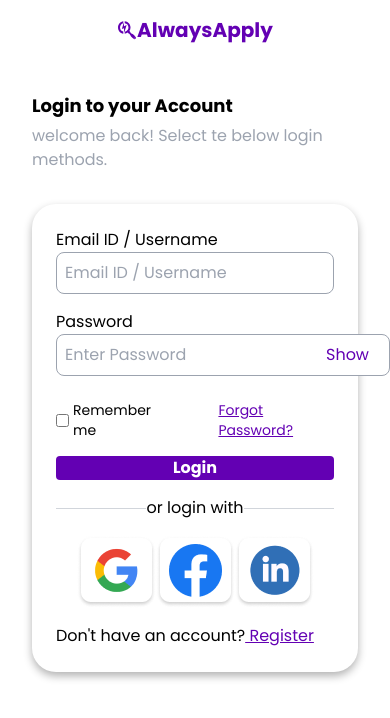
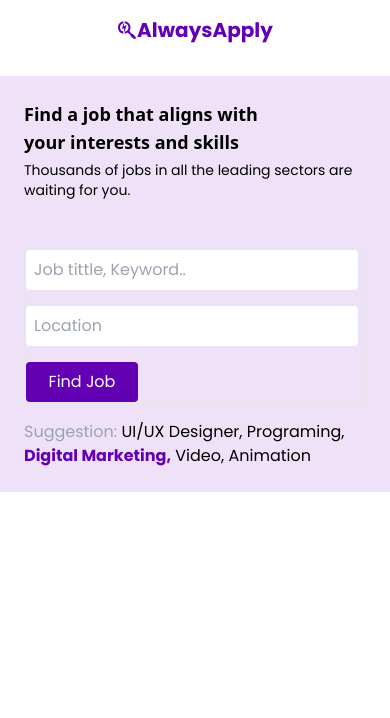
Before and after one commit to segnitsega/job_portal, a React (Vite) app: page / in a window 390 px wide. Shown: the top 718 px of the page. Built offline with nearby package versions, Linux system fonts and the light colour scheme; a web font is replaced by a local one.

Commit message:
added responsiveness to Header component for mobile devices

```diff
--- a/src/App.jsx
+++ b/src/App.jsx
@@ -12,16 +12,16 @@ function App() {
   return (
     <div>
 
-      {/* <Header/>
-      <FeaturedJobs/>
+      <Header/>
+      {/* <FeaturedJobs/>
       <TopCompanies/>
-      <Footer />
-      <LoginPage/>
+      <Footer /> */}
+
+       {/* <LoginPage/>
       <Registration/>
       <JobSearch/>
       <PostJob />   */}
 
-        <LoginPage/>
 
 
     </div>
--- a/src/components/Header.jsx
+++ b/src/components/Header.jsx
@@ -7,55 +7,66 @@ function Header() {
   return (
    <>
 
-       <div className="flex justify-between p-8">
+        {/* started from the smallest screen sizes (320px) */}
+        <div className="lg:flex lg:justify-between lg:p-8">
 
-            <div className="flex items-center ml-20">
+            <div className="flex items-center justify-center mt-4 lg:ml-20 ">
                 <FaSearchengin className="text-primary text-xl cursor-pointer"/>
                 <p className="text-primary font-bold text-xl cursor-pointer">AlwaysApply</p>
             </div>
 
-        <nav className="flex space-x-10">
-            <p className="hover:text-primary hover:font-bold hover:text-lg cursor-pointer">Home</p>
-            <p className="hover:text-primary hover:font-bold hover:text-lg cursor-pointer">Find Jobs</p>
-            <p className="hover:text-primary hover:font-bold hover:text-lg cursor-pointer">Employers</p>
-            <p className="hover:text-primary hover:font-bold hover:text-lg cursor-pointer">About Us</p>
+            <nav className="hidden lg:flex space-x-3 lg:space-x-10 justify-around mt-4">
+                <p className="active:text-primary active:font-bold lg:text-black lg:hover:text-primary lg:hover:font-bold lg:hover:text-lg cursor-pointer">Home</p>
+                <p className="active:text-primary active:font-bold lg:text-black lg:hover:text-primary lg:hover:font-bold lg:hover:text-lg cursor-pointer">Find Jobs</p>
+                <p className="active:text-primary active:font-bold lg:text-black lg:hover:text-primary lg:hover:font-bold lg:hover:text-lg cursor-pointer">Employers</p>
+                <p className="active:text-primary active:font-bold lg:text-black lg:hover:text-primary lg:hover:font-bold lg:hover:text-lg cursor-pointer">About Us</p>
             </nav>
 
-        <div className="space-x-4 mr-20">
-            <button className="text-primary font-bold hover:text-white hover:bg-primary hover:border-none border-2 border-primary px-6 py-3 transition-transform transform hover:scale-105 hover:shadow-lg">Contact Us</button>
-            <button className="text-white font-bold bg-primary px-8 py-3 hover:bg-primary rounded transition-transform transform hover:scale-105 hover:shadow-lg">Login</button>
+            <div className="hidden lg:flex gap-4 mt-4 lg:gap-0 lg:space-x-4 lg:mt-0 lg:mr-20">
+
+                <button className="text-primary font-bold hover:text-white ml-4 hover:bg-primary hover:border-none border-2 border-primary px-1 py-1 transition-transform transform hover:scale-105 hover:shadow-lg rounded md:ml-4 lg:px-6 lg:py-3">Contact Us</button>
+
+                <button className="text-white font-bold bg-primary px-4 py-1 hover:bg-primary rounded transition-transform transform hover:scale-105 hover:shadow-lg md:ml-4 lg:px-8 lg:py-3">Login</button>
             </div>
 
         </div>
 
-        <div className="bg-gradient-to-r from-setted via-white to-white">
 
-            <div className="flex justify-between">
+        <div className="bg-setted mt-8  p-6 lg:bg-gradient-to-r lg:from-setted lg:via-white lg:to-white">
 
-            <div className="pl-8 pt-20 ml-20 ">
-                <h1 className="text-5xl leading-tight">Find a job that aligns with <br/>your interests and skills</h1><br/>
-                <p>Thousands of jobs in all the leading sectors are waiting for you.</p>
+            <div className="lg:flex lg:justify-between">
 
-                <div className="border-2 bg-white flex justify-between mt-8">
+                <div className="lg:pl-8 lg:pt-20 lg:ml-20 ">
 
-                    <div className="flex items-center ml-4">
-                        <CiSearch className="mr-2 text-primary text-xl"/>
-                        <input type="text" placeholder="Job tittle, Keyword.." className="focus: outline-none"/>
+                    <h1 className="custom:font-bold text-lg custom:font-sans lg:text-5xl lg:leading-tight">Find a job that aligns with <br/>your interests and skills</h1><br className="hidden lg:block"/>
+
+                    <p className="custom:text-sm custom:mt-1">Thousands of jobs in all the leading sectors are waiting for you.</p>
+
+                    <div className="flex custom:flex-col custom:gap-4 custom:mt-12 lg:flex-row border-2 lg:bg-white justify-between lg:mt-8">
+
+                        <div className="flex items-center lg:ml-4">
+
+                            <CiSearch className="hidden lg:block lg:mr-2 text-primary lg:text-xl"/>
+                            <input type="text" placeholder="Job tittle, Keyword.." className="custom:outline-blue-500 custom:rounded custom:p-2  lg:focus:outline-none"/>
+
                         </div>
 
-                    <div className="flex items-center">
-                        <CiLocationOn className="mr-2 text-primary text-xl"/>
-                        <input type="text" placeholder="Location" className="focus: outline-none"/>
+                        <div className="lg:flex lg:items-center">
+
+                            <CiLocationOn className="hidden lg:block lg:mr-2 text-primary lg:text-xl"/>
+                            <input type="text" placeholder="Location" className="custom:outline-blue-500 custom:rounded custom:p-2  lg:focus:outline-none"/>
+
                         </div>
 
-                    <button className="m-2 p-3 text-white w-40 rounded bg-primary hover:scale-105 hover:shadow-lg">Find Job</button>
+                        <button className="w-28 custom:p-2 lg:m-2 lg:p-3 text-white lg:w-40 rounded bg-primary hover:scale-105 hover:shadow-lg">Find Job</button>
 
                     </div>
+
                     <p className="mt-4"><span className="text-gray-400">Suggestion:</span> UI/UX Designer, Programing,<span className="text-primary font-bold"> Digital Marketing,</span> Video, Animation</p>
                 </div>
 
                 <div>
-                <img src={job} alt="job_man" className="w-[500px] h-[500px] mr-16"/>
+                    <img src={job} alt="job_man" className="hidden lg:block w-[500px] h-[500px] mr-16"/>
                 </div>
 
             </div>
--- a/src/components/JobSearch.jsx
+++ b/src/components/JobSearch.jsx
@@ -19,14 +19,14 @@ function JobSearch() {
     <p className="text-primary font-bold text-xl cursor-pointer">AlwaysApply</p>
 </div>
 
-            <nav className="flex space-x-3 lg:space-x-10 justify-around mt-4">
+<nav className="hidden lg:flex space-x-3 lg:space-x-10 justify-around mt-4">
     <p className="active:text-primary active:font-bold lg:text-black lg:hover:text-primary lg:hover:font-bold lg:hover:text-lg cursor-pointer">Home</p>
     <p className="active:text-primary active:font-bold lg:text-black lg:hover:text-primary lg:hover:font-bold lg:hover:text-lg cursor-pointer">Find Jobs</p>
     <p className="active:text-primary active:font-bold lg:text-black lg:hover:text-primary lg:hover:font-bold lg:hover:text-lg cursor-pointer">Employers</p>
     <p className="active:text-primary active:font-bold lg:text-black lg:hover:text-primary lg:hover:font-bold lg:hover:text-lg cursor-pointer">About Us</p>
 </nav>
 
-            <div className="flex gap-4 mt-4 lg:gap-0 lg:space-x-4 lg:mt-0 lg:block lg:mr-20">
+<div className="hidden lg:flex gap-4 mt-4 lg:gap-0 lg:space-x-4 lg:mt-0 lg:mr-20">
 
     <button className="text-primary font-bold hover:text-white ml-4 hover:bg-primary hover:border-none border-2 border-primary px-1 py-1 transition-transform transform hover:scale-105 hover:shadow-lg rounded md:ml-4 lg:px-6 lg:py-3">Contact Us</button>
 
--- a/src/components/LoginPage.jsx
+++ b/src/components/LoginPage.jsx
@@ -49,17 +49,20 @@ const LoginPage = () => {
 
                 <div className="flex flex-col lg:pl-8 lg:pt-10">
                     <label htmlFor="email">Email ID / Username</label>
-                    <input type="text" placeholder="Email ID / Username" className="border border-gray-400 p-2 rounded-lg lg:mr-8 lg:w-96 lg:px-8 lg:py-4 focus:ring-2 focus:ring-blue-500 focus:outline-none"/>
+                    <input type="text" placeholder="Email ID / Username" className="border border-gray-400 p-2 w-56  rounded-lg lg:mr-8 lg:w-96 lg:px-8 lg:py-4 focus:ring-2 focus:ring-blue-500 focus:outline-none"/>
                 </div>
 
-                <div className="flex flex-col lg:pl-8 lg:mt-10">
+                <div className="flex flex-col">
+                    <label htmlFor="password" className="lg:pl-8">Password</label>
+                        <div className="flex items-center lg:pl-8 lg:">
+                            <input type="text" placeholder="Password" className="border border-gray-400 p-2 w-60 rounded-lg lg:mr-8 lg:w-96 lg:px-8 lg:py-4 focus:ring-2 focus:ring-blue-500 focus:outline-none"/>
+                            <span className="-ml-14 lg:-ml-24 text-primary cursor-pointer">Show</span>
+                        </div>
 
-                    <label htmlFor="password">Password</label>
-                    <div className="custom:flex custom:items-center">
-                        <input type="text" placeholder="Enter Password" className="border border-gray-400 p-2 rounded-lg lg:px-8 lg:py-4 lg:w-96 focus:ring-2 focus:ring-blue-500 focus:outline-none "/>
-                        <span className="-ml-16 lg:-ml-14 text-primary cursor-pointer">Show</span>
-                    </div>
+
                 </div>
+
+
 
                     <div className="flex justify-between custom:gap-12 custom:text-sm mt-2 lg:ml-8 lg:mr-8">
                         <label htmlFor="radio" className="custom:flex custom:items-center">
--- a/src/components/Registration.jsx
+++ b/src/components/Registration.jsx
@@ -10,8 +10,8 @@ function Registration() {
   return (
     <div>
 
-        {/* started from the smallest screen sizes (320px) */}
-        <div className="lg:flex lg:justify-between lg:p-8">
+         {/* started from the smallest screen sizes (320px) */}
+         <div className="lg:flex lg:justify-between lg:p-8">
 
             <div className="flex items-center justify-center mt-4 lg:ml-20 ">
                 <FaSearchengin className="text-primary text-xl cursor-pointer"/>
```
Lines whose indentation alone changed are shown as unchanged.
